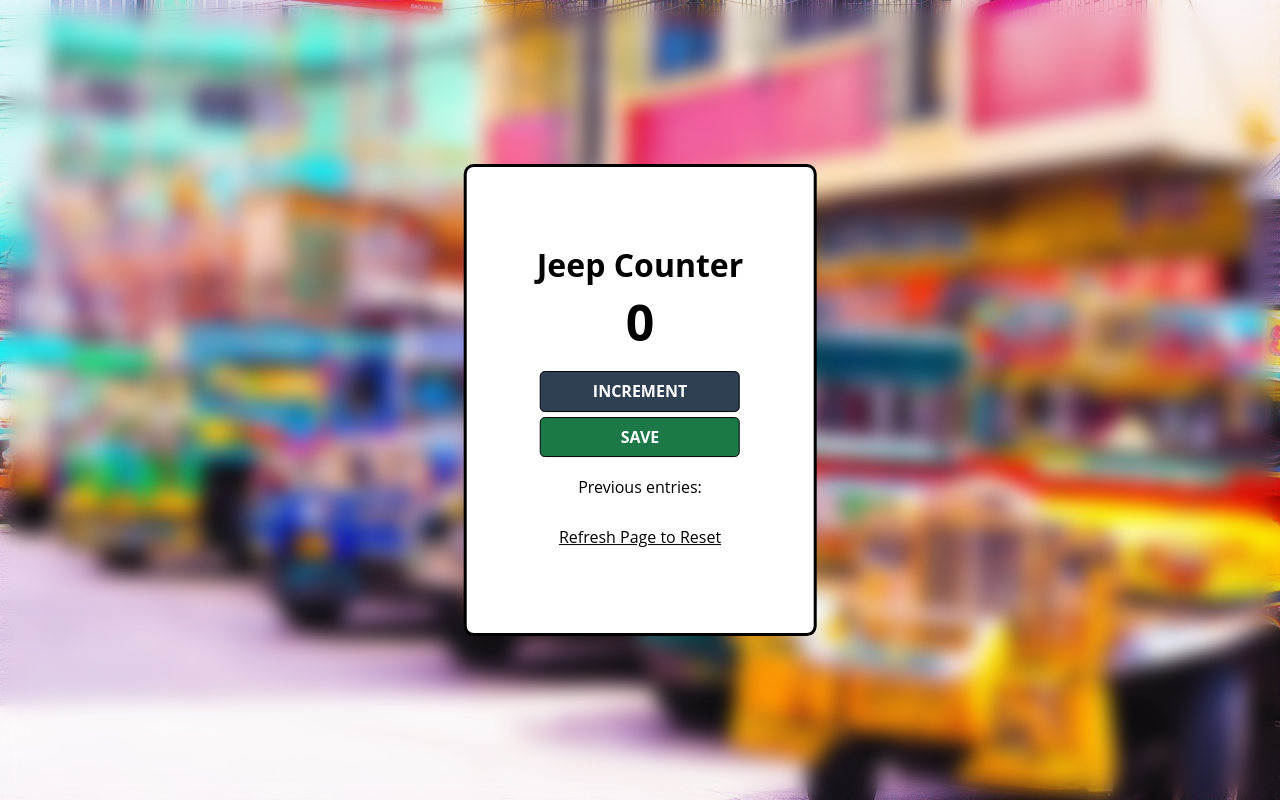
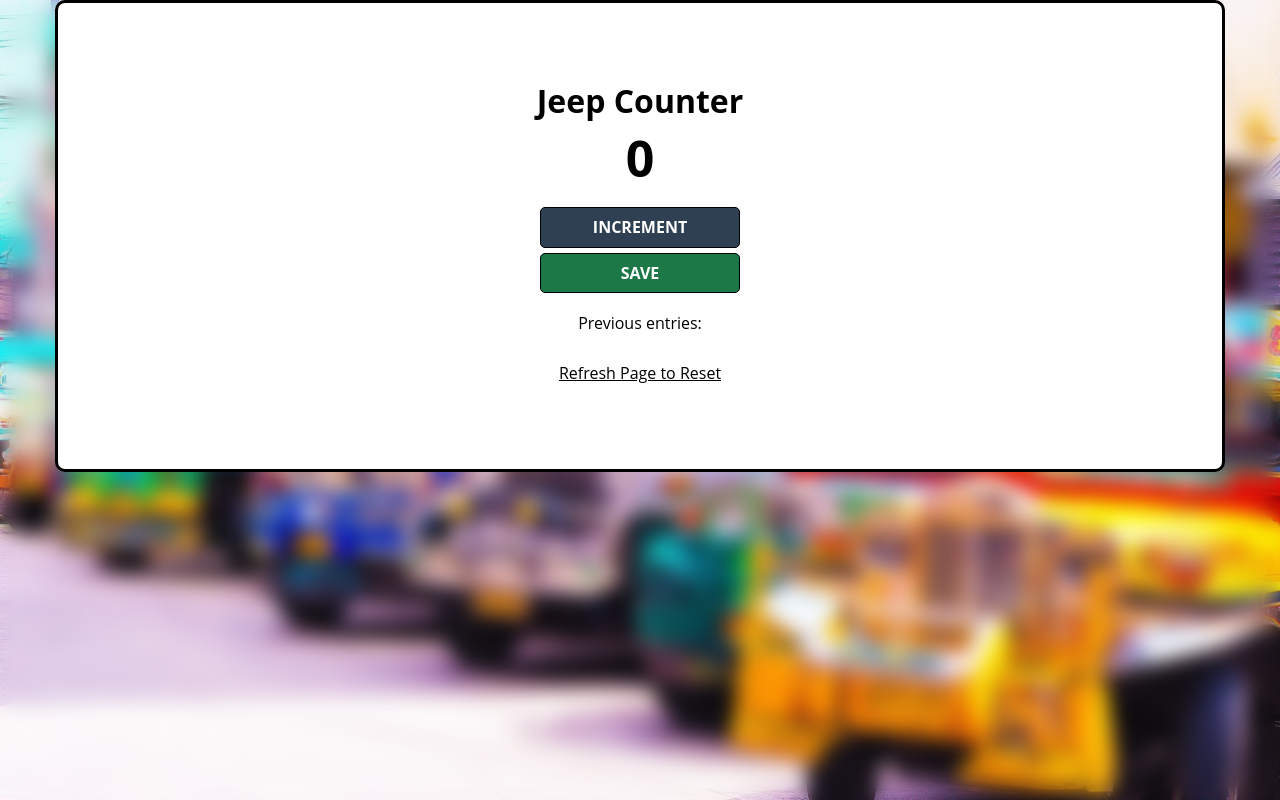
Before and after one commit to cdpaglingayen/Simple-Keeper-App, a plain HTML site: page index.html in a window 1280 px wide. Drawn offline with nearby package versions, Linux system fonts and the light colour scheme.

Commit message:
Update index.css

```diff
--- a/index.css
+++ b/index.css
@@ -9,15 +9,11 @@ body {
 
 .container {
     background: white;
-    max-width: 100%;
+    max-width: 80%;
     margin: auto;
     padding: 70px;
     border: 3px solid black;
     border-radius: 10px;
-    position: absolute;
-    top: 50%;
-    left: 50%;
-    transform: translate(-50%, -50%);
     display: grid;
     place-items: center;
 }
```
